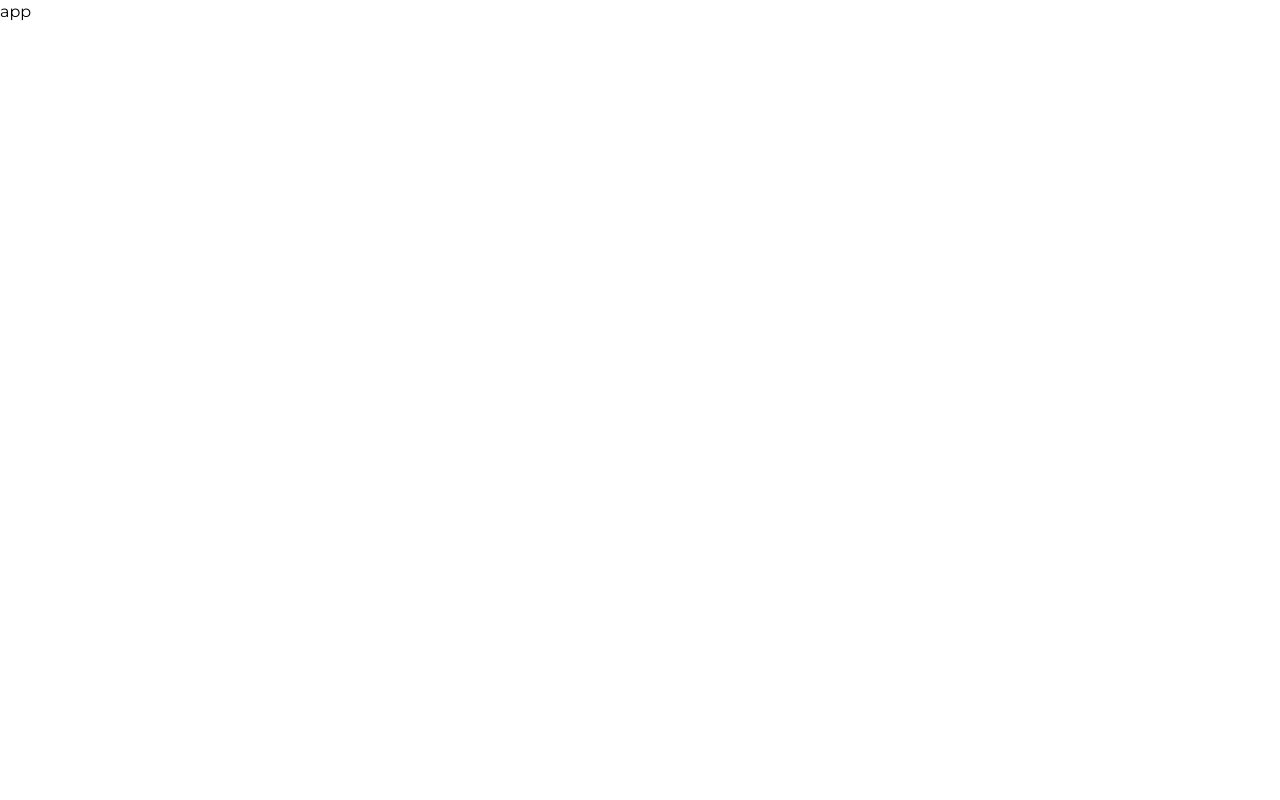
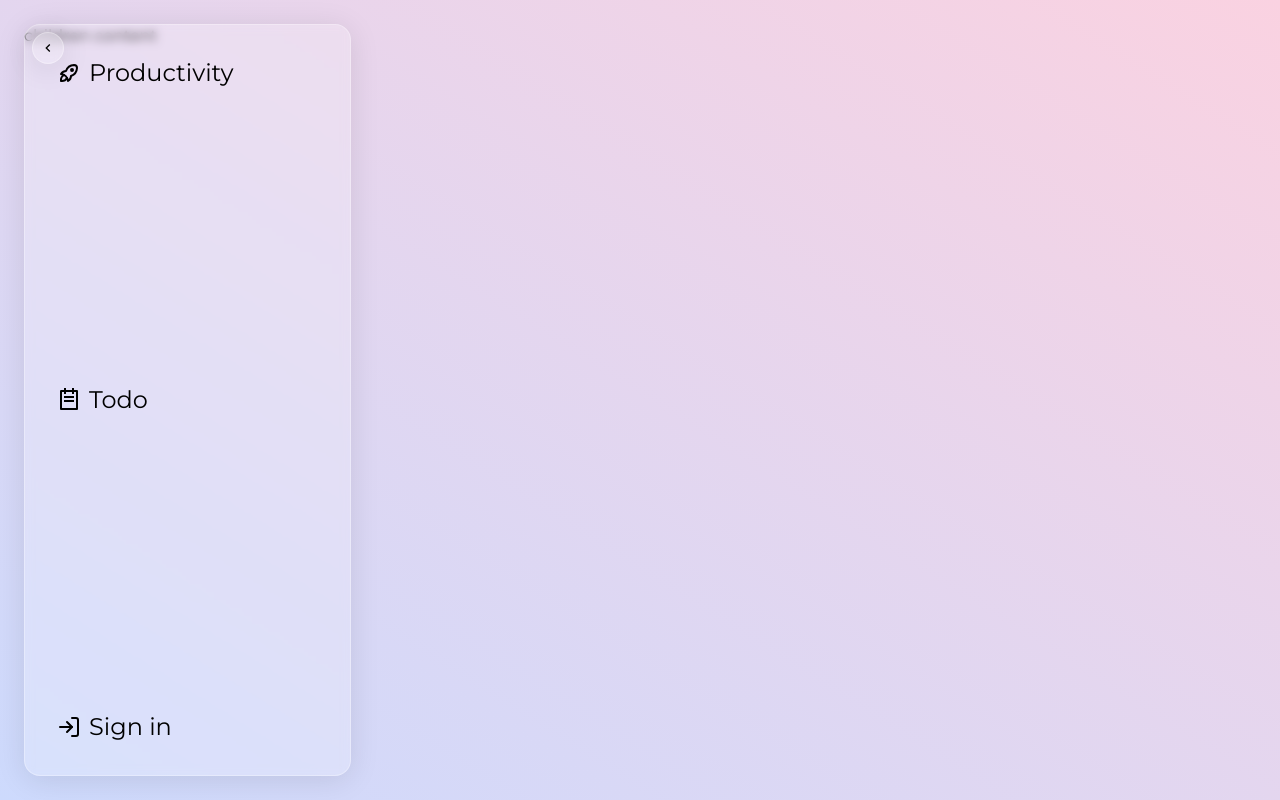
Before and after one commit to KrzysztofBienias/productivity-app, a React (Vite) app: page / in a window 1280 px wide. Built offline with nearby package versions, Linux system fonts and the light colour scheme.

Commit message:
:sparkles: Created page template

```diff
--- a/src/App.tsx
+++ /dev/null
@@ -1,5 +0,0 @@
-const App = () => {
-    return <div>app</div>;
-};
-
-export default App;
--- /dev/null
+++ b/src/components/pages/Root.tsx
@@ -0,0 +1,13 @@
+import PageTemplate from '../templates/MainTemplate';
+
+const Root = () => {
+    return (
+        <PageTemplate>
+            <div>
+                <p>children content</p>
+            </div>
+        </PageTemplate>
+    );
+};
+
+export default Root;
--- /dev/null
+++ b/src/components/templates/MainTemplate.tsx
@@ -0,0 +1,14 @@
+import Sidebar from '../organisms/Sidebar/Sidebar';
+
+const PageTemplate = ({ children }: { children: React.ReactNode }) => {
+    return (
+        <div className="w-screen h-screen 2xl:grid 2xl:grid-cols-[375px,_1fr] bg-gradient-to-tr from-[#CDDAFD] to-[#FAD2E1]">
+            <div className="col-start-1 col-end-2">
+                <Sidebar />
+            </div>
+            <div className="col-start-2 col-end-3 p-6">{children}</div>
+        </div>
+    );
+};
+
+export default PageTemplate;
--- a/src/main.tsx
+++ b/src/main.tsx
@@ -1,10 +1,10 @@
 import React from 'react';
 import ReactDOM from 'react-dom/client';
-import App from './App';
+import Root from './components/pages/Root';
 import './styles/globals.css';
 
 ReactDOM.createRoot(document.getElementById('root') as HTMLElement).render(
     <React.StrictMode>
-        <App />
+        <Root />
     </React.StrictMode>
 );
```
